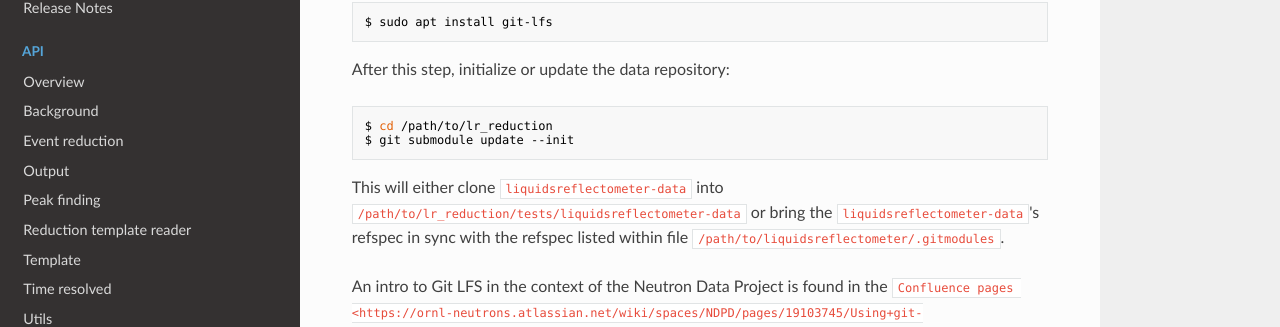
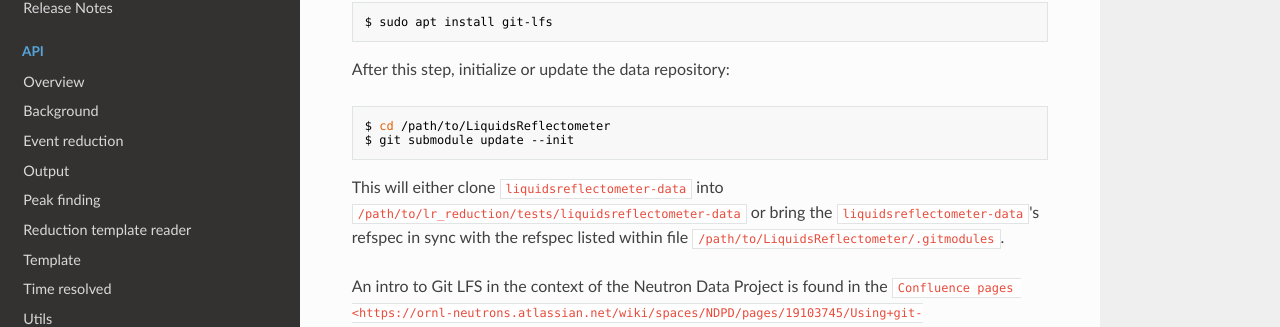
Before and after one commit to neutrons/LiquidsReflectometer, an MkDocs documentation site: the page built from docs/developer/developer.md, in a window 1280 px wide and 1400 px high, scrolled down 1422 px. Shown: the part 141-468 px from the top of the window. Built offline with MkDocs 1.6.1, drawn with Linux system fonts in a browser that asks for light colours; nearby versions of some CDN libraries; some of the changed text lies outside the part shown.

````diff
--- a/docs/developer/developer.md
+++ b/docs/developer/developer.md
@@ -68,13 +68,13 @@
 After this step, initialize or update the data repository:
 
 ```bash
-$ cd /path/to/lr_reduction
+$ cd /path/to/LiquidsReflectometer
 $ git submodule update --init
 ```
 
 This will either clone `liquidsreflectometer-data` into `/path/to/lr_reduction/tests/liquidsreflectometer-data` or
 bring the `liquidsreflectometer-data`'s refspec in sync with the refspec listed within file
-`/path/to/liquidsreflectometer/.gitmodules`.
+`/path/to/LiquidsReflectometer/.gitmodules`.
 
 An intro to Git LFS in the context of the Neutron Data Project is found in the
 `Confluence pages <https://ornl-neutrons.atlassian.net/wiki/spaces/NDPD/pages/19103745/Using+git-lfs+for+test+data>`\_
````
Also changed, not shown: 1 other file.
